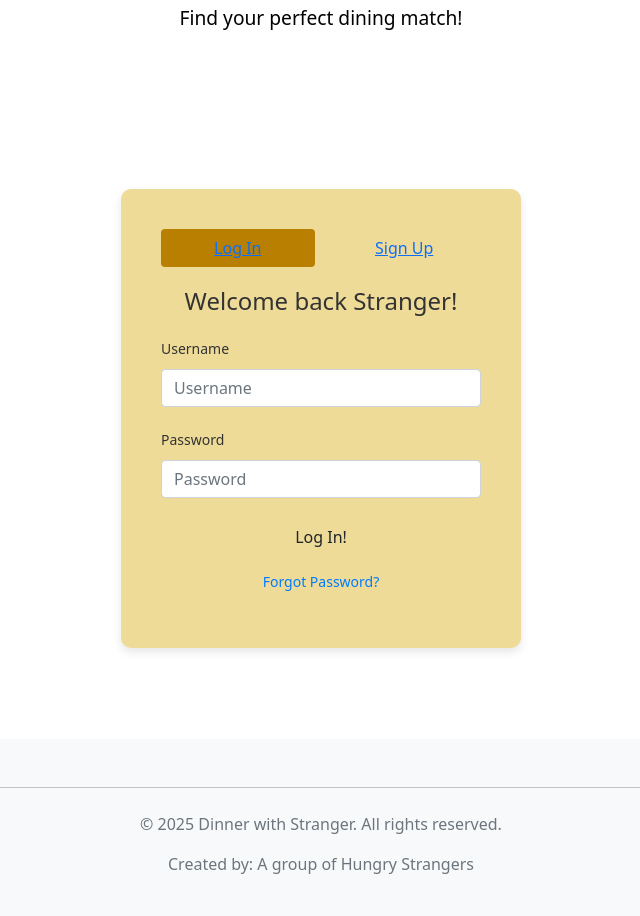
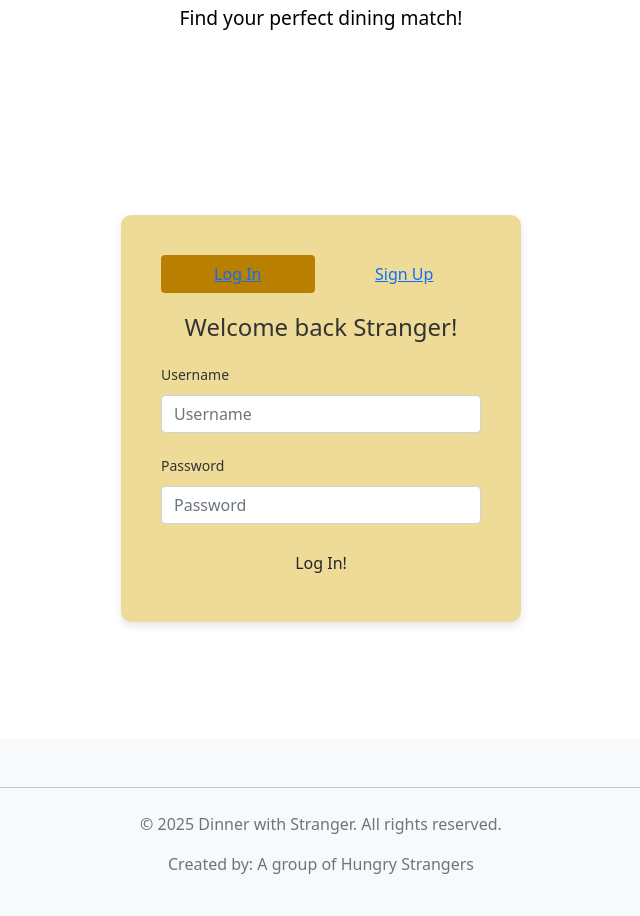
Before and after one commit to Archie-Henderson/Dinner-With-a-Stranger, a Django app: template templates/registration/login.html in a window 1280 px wide. Shown: the part 167-1083 px from the top of the page, without its empty margins (319-959 px from the left). Run offline with Django 3.2, Linux system fonts and the light colour scheme; the template is opened without the code that fills it, so the values that code supplies are empty.

Commit message:
Fixed some errors

```diff
--- a/templates/registration/login.html
+++ b/templates/registration/login.html
@@ -48,9 +48,6 @@
 
                 <div class="form-actions">
                     <button class="btn btn-submit" type="submit">Log In!</button>
-                    <p class="forgot-password">
-                        <a href="{% url 'auth_password_change' %}">Forgot Password?</a>
-                    </p>
                 </div>
             </form>
         </div>
--- a/templates/registration/registration_preferences.html
+++ b/templates/registration/registration_preferences.html
@@ -10,7 +10,7 @@
     <h2>Great meals, even better company.</h2>
     <p>Find your perfect dining match!</p>
 
-    <form method="post" action="{% url 'registration_preferences' %}" enctype="multipart/form-data">
+    <form method="post" action="." enctype="multipart/form-data">
         {% csrf_token %}
 
         <!-- Personal Info Section -->
```
